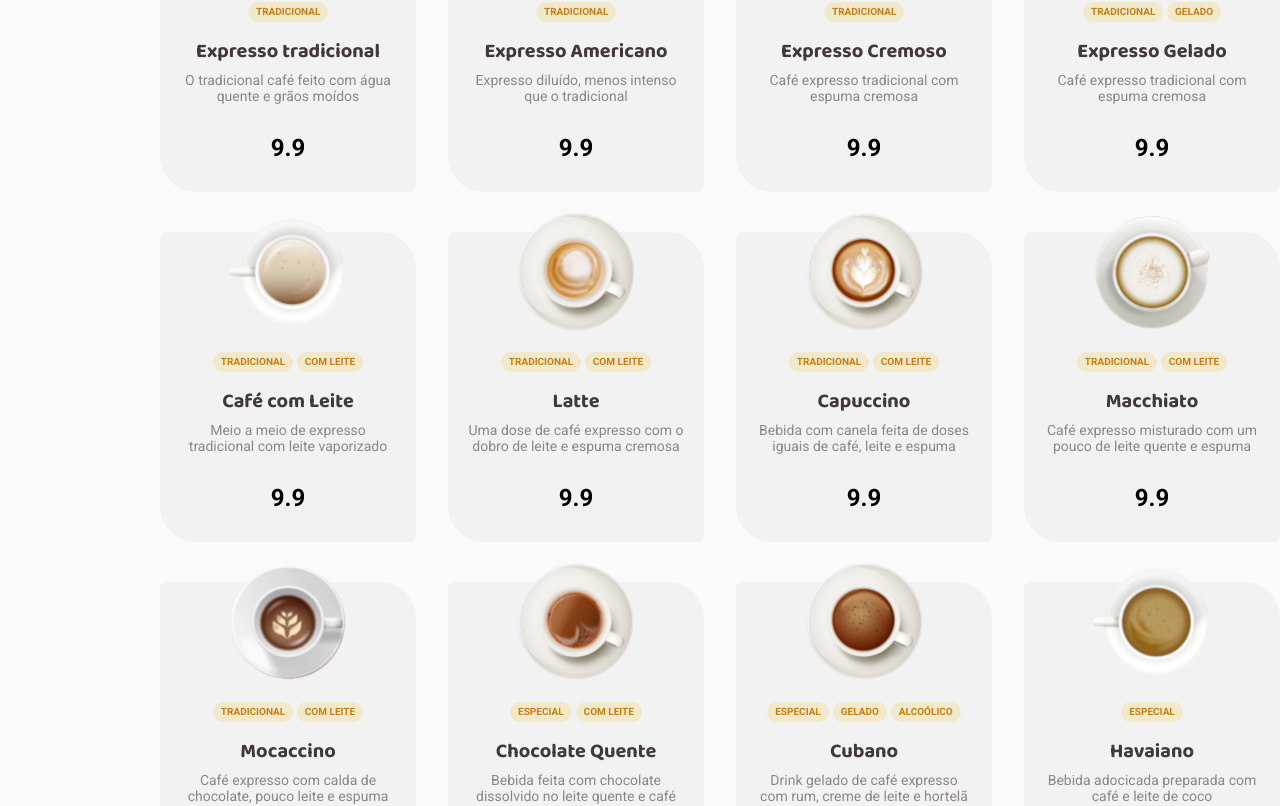
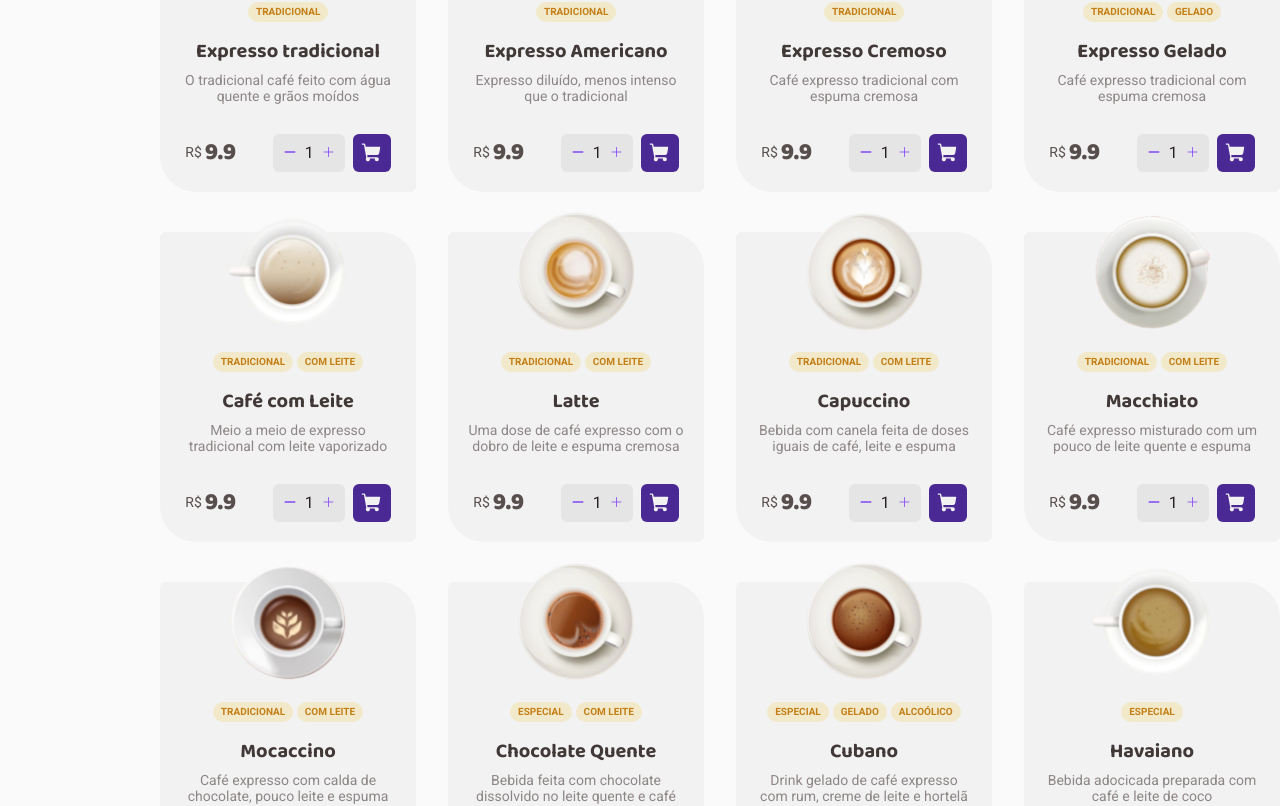
Before and after one commit to jrsoares/CoffeeDelivery, a React (Vite) app: page / in a window 1280 px wide. Shown: the part 880-1686 px from the top of the page. Built offline with nearby package versions, Linux system fonts and the light colour scheme.

Commit message:
finished in the style of the Home page

```diff
--- a/src/components/CoffeeList/index.tsx
+++ b/src/components/CoffeeList/index.tsx
@@ -1,11 +1,16 @@
 import {
+  Button,
   Card,
   CardInfo,
   CardPrice,
+  Cart,
   Categories,
   Container,
+  Counter,
   List,
 } from "./styles";
+
+import { Minus, Plus, ShoppingCart } from "phosphor-react";
 
 const cofees = [
   {
@@ -135,7 +140,7 @@ export function CoffeeList() {
           return (
             <li key={cofee.id}>
               <Card>
-                <img src={cofee.img} />
+                <img src={cofee.img} alt="" />
                 <Categories>
                   {cofee.categories.map((tag) => (
                     <span key={tag}>
@@ -148,7 +153,21 @@ export function CoffeeList() {
                   <dd>{cofee.description}</dd>
                 </CardInfo>
                 <CardPrice>
-                  <h2>{cofee.price}</h2>
+                  <small>
+                    R$<b>{cofee.price}</b>
+                  </small>
+                  <Cart>
+                    <Counter>
+                      <button>
+                        <Minus weight="bold" size={14} />
+                      </button>
+                      <span>1</span>
+                      <button>
+                        <Plus width="bold" size={14} />
+                      </button>
+                    </Counter>
+                    <Button>{<ShoppingCart weight="fill" size={22} />}</Button>
+                  </Cart>
                 </CardPrice>
               </Card>
             </li>
--- a/src/components/CoffeeList/styles.ts
+++ b/src/components/CoffeeList/styles.ts
@@ -88,4 +88,77 @@ export const CardInfo = styled.div`
 export const CardPrice = styled.div`
   margin-top: 1.875rem;
   display: flex;
+  justify-content: space-between;
+  padding: 0 1.5rem;
+
+  small {
+    display: flex;
+    align-items: center;
+    color: ${(props) => props.theme["base-text"]};
+    font-weight: 400;
+    font-size: 0.875rem;
+    line-height: 130%;
+
+    b {
+      font-family: "Baloo 2", sans-serif;
+      margin-left: 3px;
+      width: 4.25rem;
+      height: 2rem;
+      color: ${(props) => props.theme["base-text"]};
+      font-weight: 800;
+      font-size: 1.5rem;
+      line-height: 130%;
+    }
+  }
 `;
+
+export const Cart = styled.div`
+  display: flex;
+  gap: 8px;
+`;
+
+export const Counter = styled.div`
+  width: 4.5rem;
+  height: 2.375rem;
+  display: flex;
+  align-items: center;
+  justify-content: space-between;
+  padding: 1.125rem 0.625rem;
+  gap: 4px;
+  background: ${(props) => props.theme["base-button"]};
+  border-radius: 6px;
+
+  button {
+    border: 0;
+    background: transparent;
+    color: ${(props) => props.theme["brand-purple"]};
+    font-size: 20px;
+    cursor: pointer;
+  }
+
+  span {
+    color: ${(props) => props.theme["base-title"]};
+    font-size: 1rem;
+    padding: 0 0.25rem;
+  }
+`;
+
+export const Count = styled.div``;
+
+export const Button = styled.button`
+  border: 0;
+  width: 2.375rem;
+  height: 2.375rem;
+  border-radius: 6px;
+  display: flex;
+  align-items: center;
+  justify-content: center;
+  color: ${(props) => props.theme["base-card"]};
+  background: ${(props) => props.theme["brand-purple-dark"]};
+  cursor: pointer;
+  transition: 0.2s;
+
+  &:hover {
+    background: ${(props) => props.theme["brand-purple"]};
+  }
+`;
--- a/src/components/Header/index.tsx
+++ b/src/components/Header/index.tsx
@@ -1,5 +1,5 @@
 import logo from "../../assets/Logo.svg";
-import { HeaderContainer, Info } from "./styles";
+import { Button, HeaderContainer, Info } from "./styles";
 import { MapPin, ShoppingCart } from "phosphor-react";
 
 export function Header() {
@@ -11,7 +11,7 @@ export function Header() {
           <MapPin weight="fill" size={22} />
           Porto Velho, RO
         </a>
-        <button>{<ShoppingCart weight="fill" size={22} />}</button>
+        <Button>{<ShoppingCart weight="fill" size={22} />}</Button>
       </Info>
     </HeaderContainer>
   );
--- a/src/components/Header/styles.ts
+++ b/src/components/Header/styles.ts
@@ -30,13 +30,16 @@ export const Info = styled.div`
       margin-right: 7px;
     }
   }
+`;
 
-  button {
+export const Button = styled.button`
   border: 0;
   width: 2.375rem;
   height: 2.375rem;
   border-radius: 6px;
+  display: flex;
+  align-items: center;
+  justify-content: center;
   color: ${(props) => props.theme["brand-yellow-dark"]};
   background: ${(props) => props.theme["brand-yellow-light"]};
-  }
 `;
```
Lines whose indentation alone changed are shown as unchanged.
